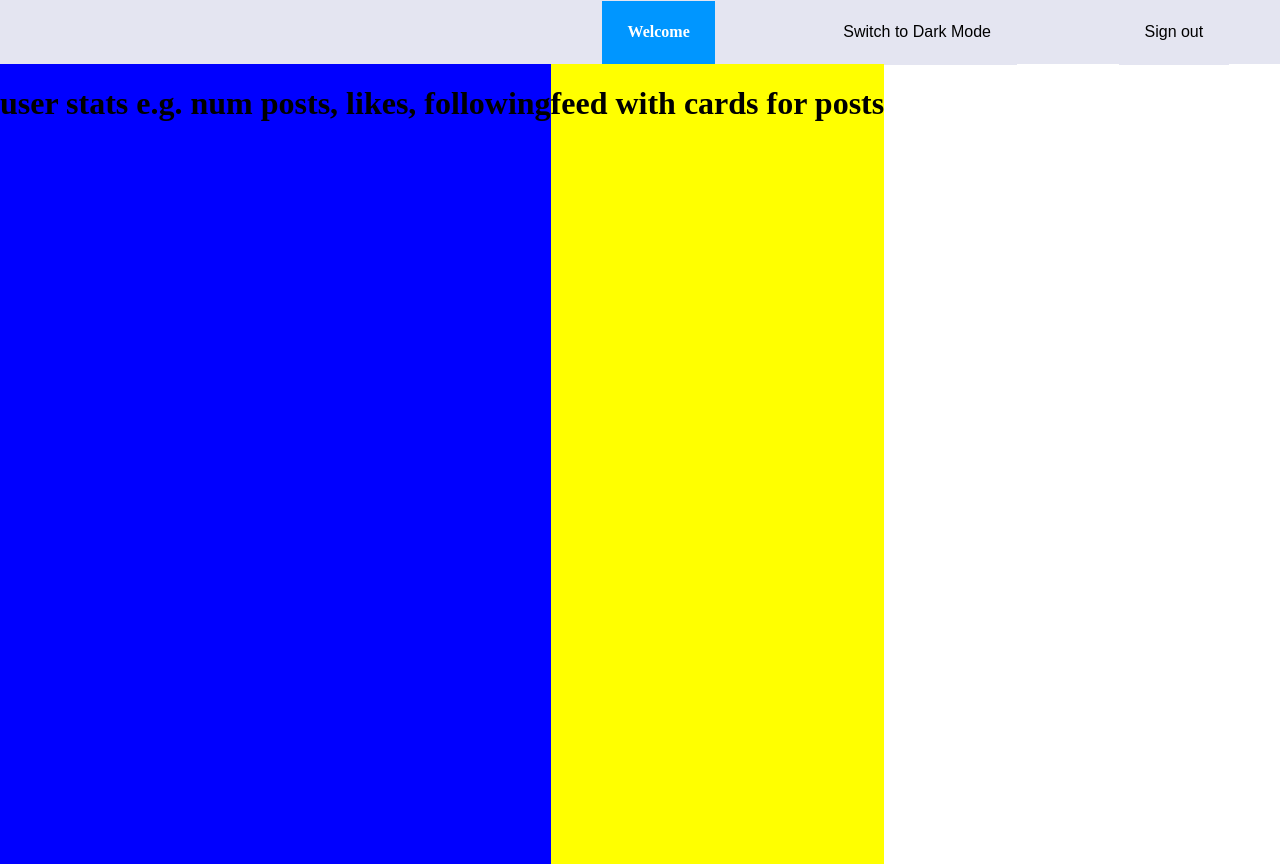
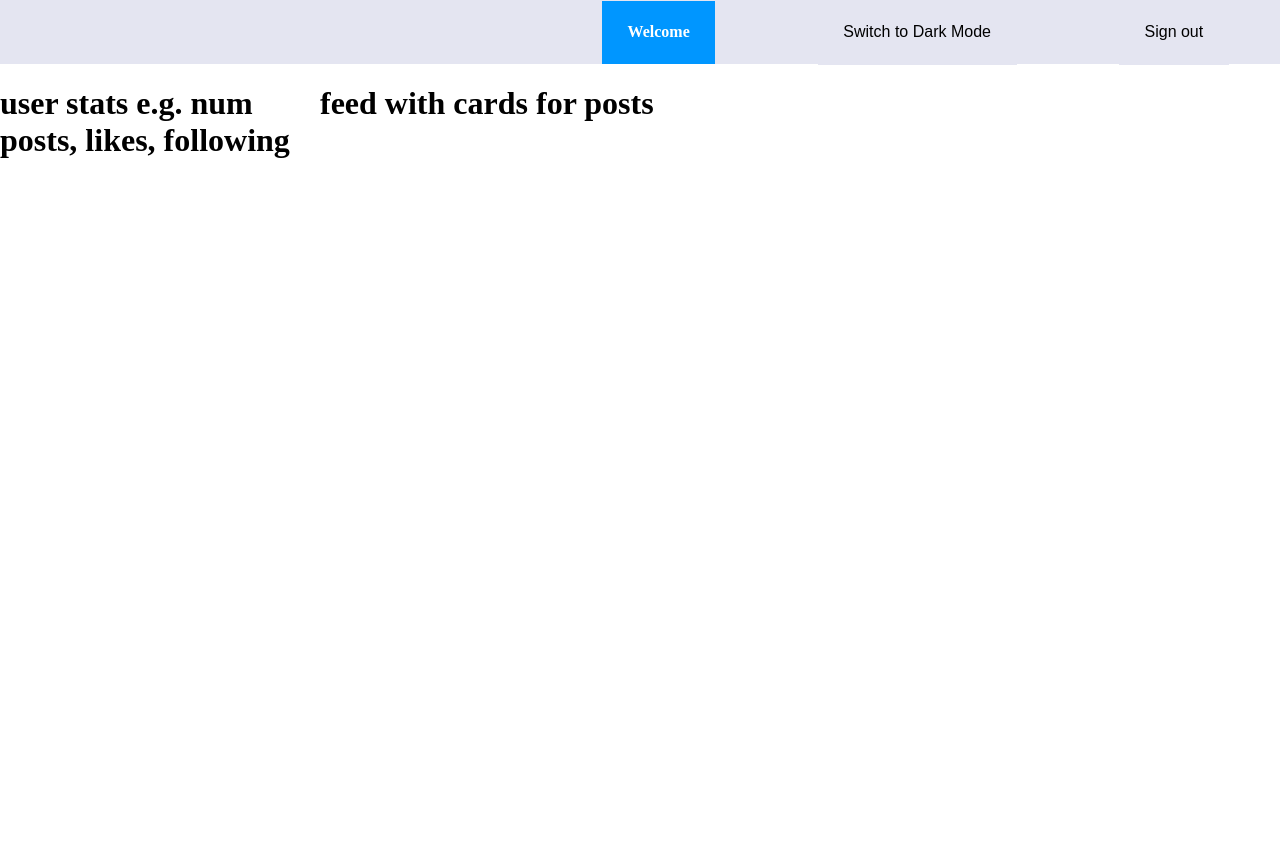
Before and after one commit to joeglDev/Next.ts-personal-blog-website, a Next.js app: page /MainView in a window 1280 px wide. Built offline with nearby package versions, Linux system fonts and the light colour scheme.

Commit message:
feat/2-MainView(sized columns)
Cirrectly sized columns using flexbox

```diff
--- a/components/mainview/MainView.style.ts
+++ b/components/mainview/MainView.style.ts
@@ -1,15 +1,12 @@
 import styled from "@emotion/styled";
+import { COLOURS } from "../../globals/colours";
 
 export const MainViewWrapper = styled.div`
-display: flex;
-flex-flow: row;
-height: 100vh;
-flex: 3 1;
+  display: flex;
+  height: 100vh;
 `;
 
-export const MainViewItemWrapper = styled.div<{width: string}>`
-display: flex;
-flex: 3 1;
-width: ${(p) => p.width};
-gap: 0;
+export const MainViewItemWrapper = styled.div<{ width: number }>`
+  width: ${(p) => p.width}vw;
+  height: 100vh;
 `;
--- a/components/mainview/feed/Feed.tsx
+++ b/components/mainview/feed/Feed.tsx
@@ -1,9 +1,9 @@
+import { MainViewItemWrapper } from "../MainView.style";
+
 export const Feed = () => {
-
-
-    return (
-        <div style={{backgroundColor: 'yellow'}}>
-            <h1>feed with cards for posts</h1>
-        </div>
-    )
+  return (
+    <>
+      <h1>feed with cards for posts</h1>
+    </>
+  );
 };
--- a/components/mainview/statistics/Statistics.tsx
+++ b/components/mainview/statistics/Statistics.tsx
@@ -1,9 +1,9 @@
+import { MainViewItemWrapper } from "../MainView.style";
+
 export const Statistics = () => {
-
-
-    return (
-        <div style={{backgroundColor: 'blue'}}>
-            <h1>user stats e.g. num posts, likes, following </h1>
-        </div>
-    )
+  return (
+    <>
+      <h1>user stats e.g. num posts, likes, following </h1>
+    </>
+  );
 };
--- a/pages/MainView.tsx
+++ b/pages/MainView.tsx
@@ -4,7 +4,10 @@ import { context } from "../components/Context";
 import { Statistics } from "../components/mainview/statistics/Statistics";
 import { Feed } from "../components/mainview/feed/Feed";
 import { NavBar } from "../components/mainview/navbar/NavBar";
-import { MainViewItemWrapper, MainViewWrapper } from "../components/mainview/MainView.style";
+import {
+  MainViewItemWrapper,
+  MainViewWrapper,
+} from "../components/mainview/MainView.style";
 
 export default function MainView() {
   const { lightMode } = useContext(context);
@@ -14,10 +17,15 @@ export default function MainView() {
       <NavBar />
 
       <MainViewWrapper>
- <Statistics />
-     <Feed />
+        <MainViewItemWrapper width={25}>
+          {" "}
+          <Statistics />{" "}
+        </MainViewItemWrapper>
+        <MainViewItemWrapper width={75}>
+          {" "}
+          <Feed />{" "}
+        </MainViewItemWrapper>
       </MainViewWrapper>
-
     </ThemeContainer>
     // navigation (id needed long term)
 
```
